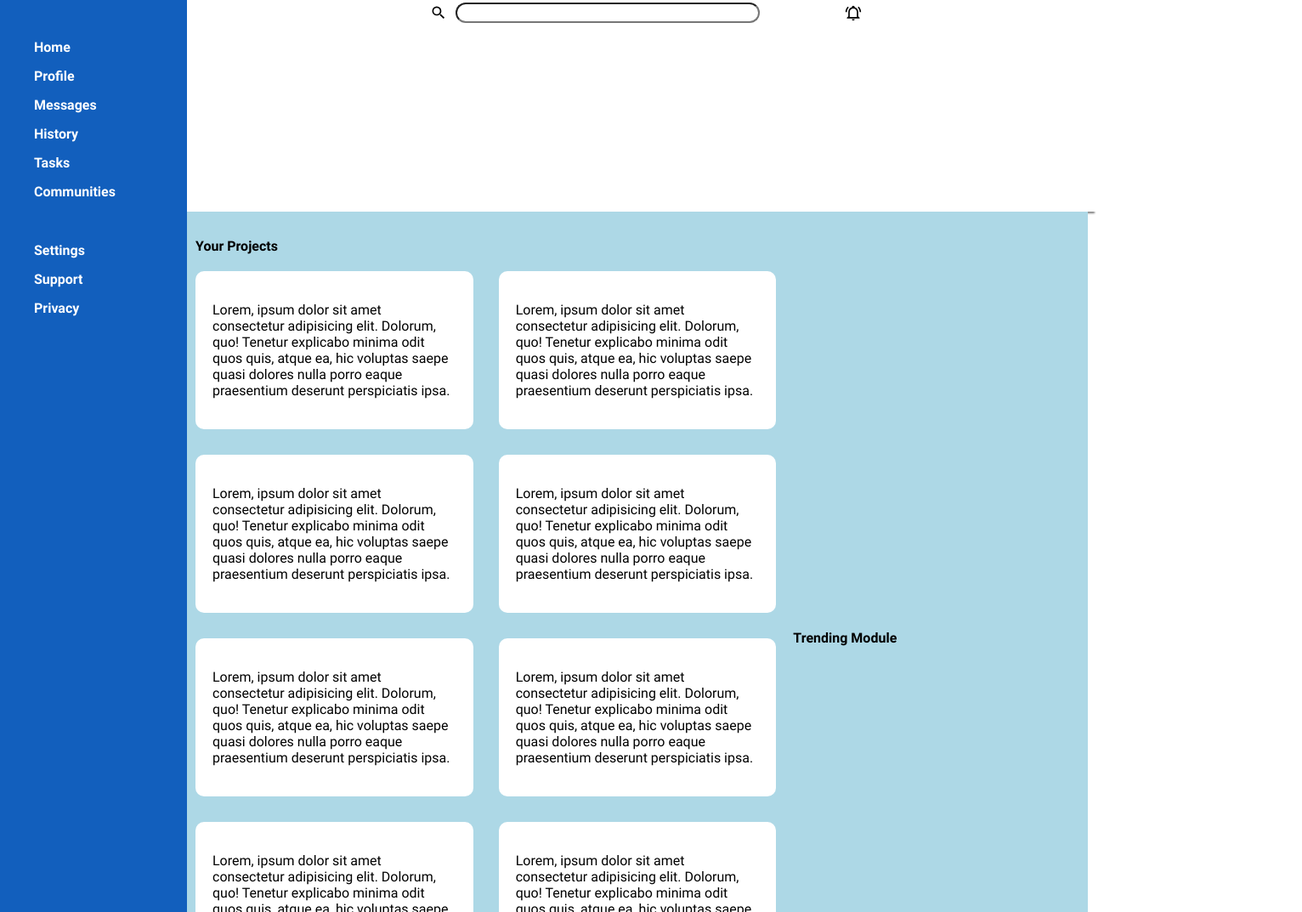
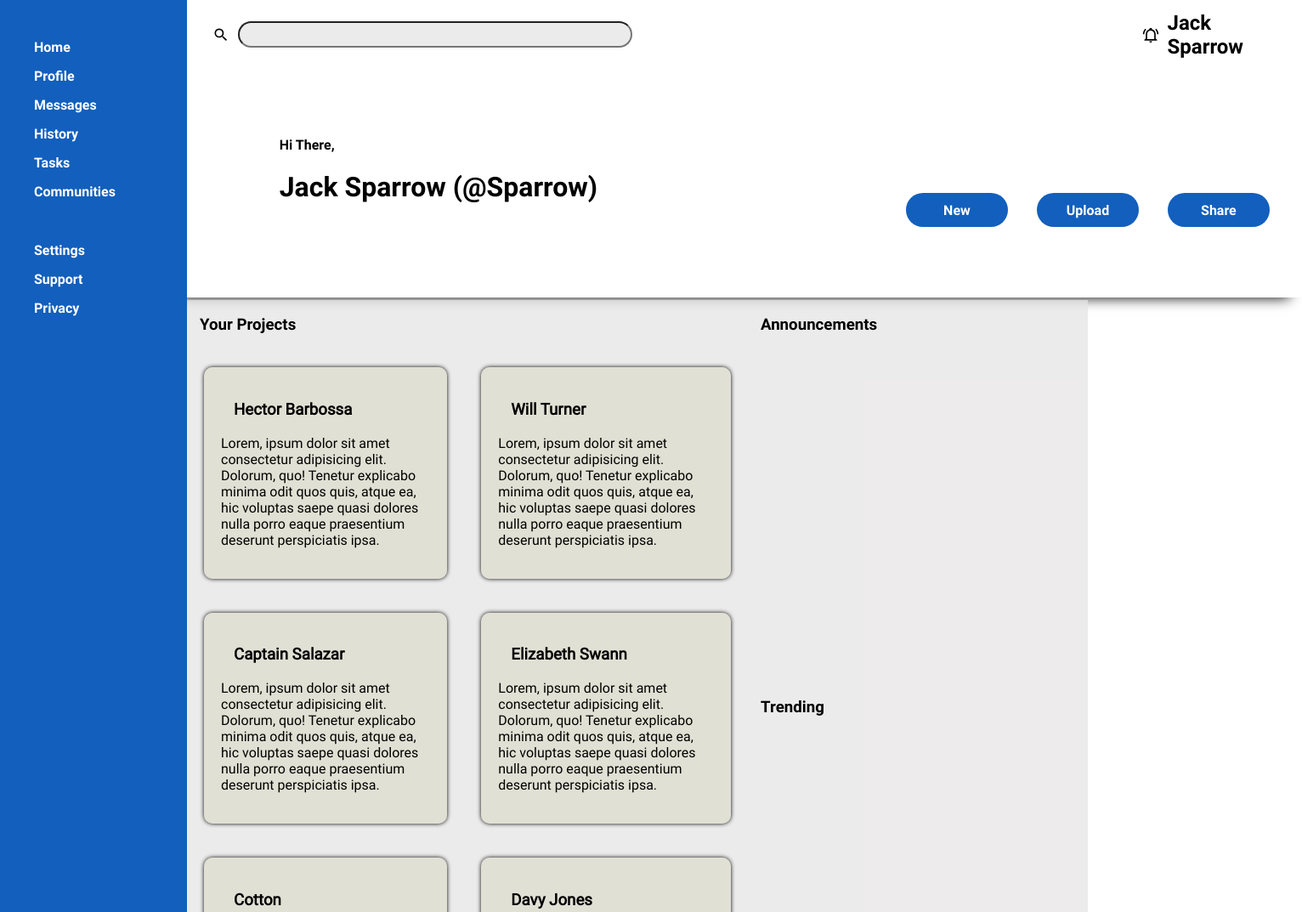
Before and after one commit to Sievaes/odin-admin-dashboard, a plain HTML site: page index.html in a window 1280 px wide. Shown: the part 63-1136 px from the top of the page at 85% size, 1532 px wide, since content can reach past the window. Drawn offline with Linux system fonts and the light colour scheme.

Commit message:
day 2 update

```diff
--- a/index.html
+++ b/index.html
@@ -15,8 +15,20 @@
                 <img class="icons" src="icons/magnify.svg" alt="">
                 <input type="text" id="search" name="userSearch">
                 <img class="icons" src="icons/bell-ring-outline.svg" alt="">
+                <h2>Jack Sparrow</h2>
             </div>
-            <div class="header-bottom"></div>
+            <div class="header-bottom">
+                <div class="header-bottom-left">
+                    <p>Hi There,</p>
+                    <h1>Jack Sparrow (@Sparrow)</h1>
+
+                </div>
+                <div class="header-bottom-right">
+                    <button class="buttons">New</button>
+                    <button class="buttons">Upload</button>
+                    <button class="buttons">Share</button>
+                </div>
+            </div>
         </div>
         <div class="sidebar">
             <div class="sidabar-logo">
@@ -41,52 +53,81 @@
             </div>
         </div>
         <div class="main-content">
-            <div class="main-content-header">Your Projects</div>
+            <div class="main-content-left">
+                <div class="main-content-header">
+                    <h3>Your Projects</h3>
+                </div>
                 <div class="cards">
+                    <h3>Hector Barbossa</h3>
                     <p>Lorem, ipsum dolor sit amet consectetur adipisicing elit. Dolorum, quo! Tenetur explicabo minima odit quos quis, atque ea, hic voluptas saepe quasi dolores nulla porro eaque praesentium deserunt perspiciatis ipsa.</p>
                 </div>
                 <div class="cards">
+                    <h3>Will Turner</h3>
                     <p>Lorem, ipsum dolor sit amet consectetur adipisicing elit. Dolorum, quo! Tenetur explicabo minima odit quos quis, atque ea, hic voluptas saepe quasi dolores nulla porro eaque praesentium deserunt perspiciatis ipsa.</p>
                 </div>
                 <div class="cards">
+                    <h3>Captain Salazar</h3>
                     <p>Lorem, ipsum dolor sit amet consectetur adipisicing elit. Dolorum, quo! Tenetur explicabo minima odit quos quis, atque ea, hic voluptas saepe quasi dolores nulla porro eaque praesentium deserunt perspiciatis ipsa.</p>
                 </div>
                 <div class="cards">
+                    <h3>Elizabeth Swann</h3>
                     <p>Lorem, ipsum dolor sit amet consectetur adipisicing elit. Dolorum, quo! Tenetur explicabo minima odit quos quis, atque ea, hic voluptas saepe quasi dolores nulla porro eaque praesentium deserunt perspiciatis ipsa.</p>
                 </div>
                 <div class="cards">
+                    <h3>Cotton</h3>
                     <p>Lorem, ipsum dolor sit amet consectetur adipisicing elit. Dolorum, quo! Tenetur explicabo minima odit quos quis, atque ea, hic voluptas saepe quasi dolores nulla porro eaque praesentium deserunt perspiciatis ipsa.</p>
                 </div>
                 <div class="cards">
+                    <h3>Davy Jones</h3>
                     <p>Lorem, ipsum dolor sit amet consectetur adipisicing elit. Dolorum, quo! Tenetur explicabo minima odit quos quis, atque ea, hic voluptas saepe quasi dolores nulla porro eaque praesentium deserunt perspiciatis ipsa.</p>
                 </div>
                 <div class="cards">
+                    <h3>Bootstrap Bill</h3>
                     <p>Lorem, ipsum dolor sit amet consectetur adipisicing elit. Dolorum, quo! Tenetur explicabo minima odit quos quis, atque ea, hic voluptas saepe quasi dolores nulla porro eaque praesentium deserunt perspiciatis ipsa.</p>
                 </div>
                 <div class="cards">
+                    <h3>Tia Dalma</h3>
                     <p>Lorem, ipsum dolor sit amet consectetur adipisicing elit. Dolorum, quo! Tenetur explicabo minima odit quos quis, atque ea, hic voluptas saepe quasi dolores nulla porro eaque praesentium deserunt perspiciatis ipsa.</p>
                 </div>
                 <div class="cards">
+                    <h3>Marty</h3>
                     <p>Lorem, ipsum dolor sit amet consectetur adipisicing elit. Dolorum, quo! Tenetur explicabo minima odit quos quis, atque ea, hic voluptas saepe quasi dolores nulla porro eaque praesentium deserunt perspiciatis ipsa.</p>
                 </div>
                 <div class="cards">
+                    <h3>Norrington</h3>
                     <p>Lorem, ipsum dolor sit amet consectetur adipisicing elit. Dolorum, quo! Tenetur explicabo minima odit quos quis, atque ea, hic voluptas saepe quasi dolores nulla porro eaque praesentium deserunt perspiciatis ipsa.</p>
                 </div>
                 <div class="cards">
+                    <h3>Gibbs</h3>
                     <p>Lorem, ipsum dolor sit amet consectetur adipisicing elit. Dolorum, quo! Tenetur explicabo minima odit quos quis, atque ea, hic voluptas saepe quasi dolores nulla porro eaque praesentium deserunt perspiciatis ipsa.</p>
                 </div>
                 <div class="cards">
+                    <h3>Black Pearl</h3>
                     <p>Lorem, ipsum dolor sit amet consectetur adipisicing elit. Dolorum, quo! Tenetur explicabo minima odit quos quis, atque ea, hic voluptas saepe quasi dolores nulla porro eaque praesentium deserunt perspiciatis ipsa.</p>
                 </div>
                 <div class="cards">
+                    <h3>Mercer</h3>
                     <p>Lorem, ipsum dolor sit amet consectetur adipisicing elit. Dolorum, quo! Tenetur explicabo minima odit quos quis, atque ea, hic voluptas saepe quasi dolores nulla porro eaque praesentium deserunt perspiciatis ipsa.</p>
                 </div>
                 <div class="cards">
+                    <h3>Maccus</h3>
                     <p>Lorem, ipsum dolor sit amet consectetur adipisicing elit. Dolorum, quo! Tenetur explicabo minima odit quos quis, atque ea, hic voluptas saepe quasi dolores nulla porro eaque praesentium deserunt perspiciatis ipsa.</p>
                 </div>
-            <div class="announcements-module">
             </div>
-            <div class="trending-module">Trending Module</div>
+            <div class="main-content-right">
+                <div class="announcement-header">
+                    <h3>Announcements</h3>
+                </div>
+                <div class="announcements-module"></div>
+                <div class="trending-header">
+                    <h3>Trending</h3>
+                </div>
+                <div class="trending-module"></div>
+            </div>
+
+        </div>
+
+
         </div>
 
     <script src="javascript.js"></script>
--- a/styles.css
+++ b/styles.css
@@ -12,8 +12,8 @@
     --sidebar-color: rgb(18, 95, 189);
     --sidebar-font-color: white;
     --sidebar-hover-color: chocolate;
-    --card-area: lightblue;
-    --card-color: white;
+    --card-area: rgba(231, 229, 229, 0.76);
+    --card-color: rgba(211, 213, 189, 0.493);
 }
 
 body {
@@ -48,6 +48,7 @@ body {
     grid-row: 1 / 2;
     display: grid;
     grid-template-rows: 1fr 1fr;
+
 }
 
 .header-top {
@@ -61,55 +62,96 @@ body {
 
 
 .header-bottom {
+    display: grid;
     box-shadow: 0 4px 2px -2px gray;
     margin-left: -10px;
     margin-right: -10px;
+    grid-template: 1fr / 1fr 5fr 4fr;
+    padding: 0;
+    box-shadow: 0px 15px 15px -15px;
+    margin: 0px -25px 3px -25px;
+}
+
+.header-bottom-left {
+    grid-column: 2 / 3;
+}
+
+.header-bottom-right {
+    grid-column: 3 / 4;
+    justify-self: center;
+    align-self: center;
+}
+
+.main-content {
+    display: flex;
+}
+
+.main-content-left {
+    background-color: var(--card-area);
+    justify-self: center;
+    grid-column: 1 / 2;
+    grid-row: 2 / 3;
+    display: grid;
+    grid-template: 50px 100px / repeat(minmax(250px, 1fr));
 
 }
 
-
-.main-content {
+.main-content-right {
     background-color: var(--card-area);
-    justify-self: center;
-    grid-column: 2 / 3;
-    grid-row: 2 / 3;
     display: grid;
-    grid-template: 50px auto / minmax(300px, 1fr) minmax(300px, 1fr) minmax(300px, 1fr);
-    gap: 10px;
-    /* grid-template-columns: repeat(auto-fit, minmax(250px, 1fr)); */
+    grid-template: 50px 400px 50px 400px / minmax(400px, 1fr);
 }
 
 .main-content-header {
     grid-column: 1 / 3;
-    align-self: self-end;
-    margin-left: 10px;
+}
+
+.announcements-header {
+    grid-column: 1 / 2;
+    grid-row: 1 / 2;
+
 }
 
 .announcements-module {
-    grid-column: 3 / 4;
-    grid-row: 1 / 4;
-    text-align: left;
+    grid-column: 1 / 2;
+    grid-row: 2 / 3;
+}
+
+.trending-header {
+    grid-column: 1 / 2;
+    grid-row: 3 / 4;
 
 }
 
+h3 {
+    margin-left: 15px;
+}
+
 .trending-module {
-    grid-column: 3 / 4;
-    grid-row: 4 / 9;
+    grid-column: 1 / 2;
+    grid-row: 4 / 5;
 }
 
 .cards {
     background-color: var(--card-color);
     border-radius: 10px;
-    margin: 10px;
+    margin: 20px;
     padding: 20px;
     font-family: "roboto-regular";
+    box-shadow: 0 0 5px 0;
+
+}
+
+.cards:hover {
+    background-color: var(--sidebar-hover-color);
 }
 
 input {
-    width: 350px;
-    height: 18px;
+    width: 500px;
+    height: 25px;
     border-radius: 30px;
-    margin-right: 100px;
+    margin-right: 600px;
+    background-color: var(--card-area);
 }
 
 a, li {
@@ -129,3 +171,19 @@ a:hover {
     width: 20px;
     margin-right: 10px;
 }
+
+.buttons {
+    background-color: var(--sidebar-color);
+    color: var(--sidebar-font-color);
+    font-family: "roboto-bold";
+    border: 0;
+    font-size: 16px;
+    border-radius: 25px;
+    margin-left: 30px;
+    width: 120px;
+    height: 40px;
+}
+
+.buttons:hover {
+    background-color: var(--sidebar-hover-color);
+}
```
Lines whose indentation alone changed are shown as unchanged.
